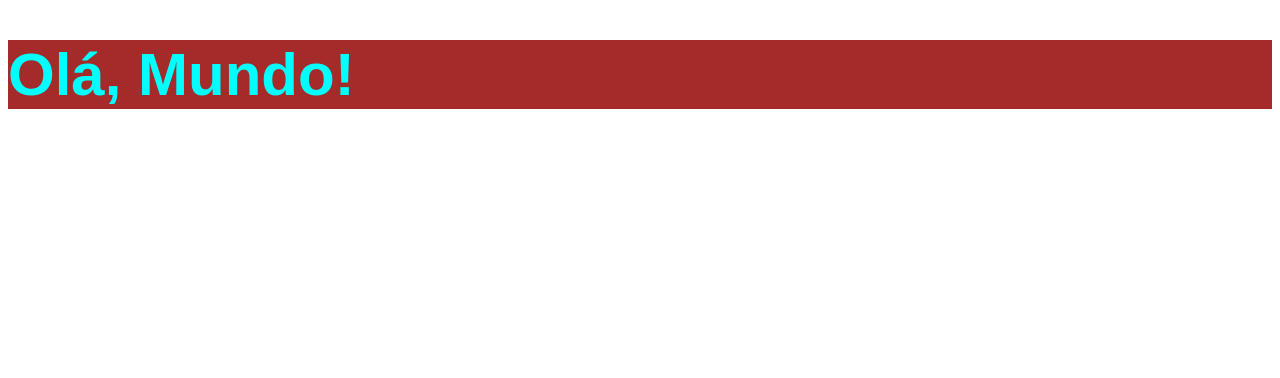
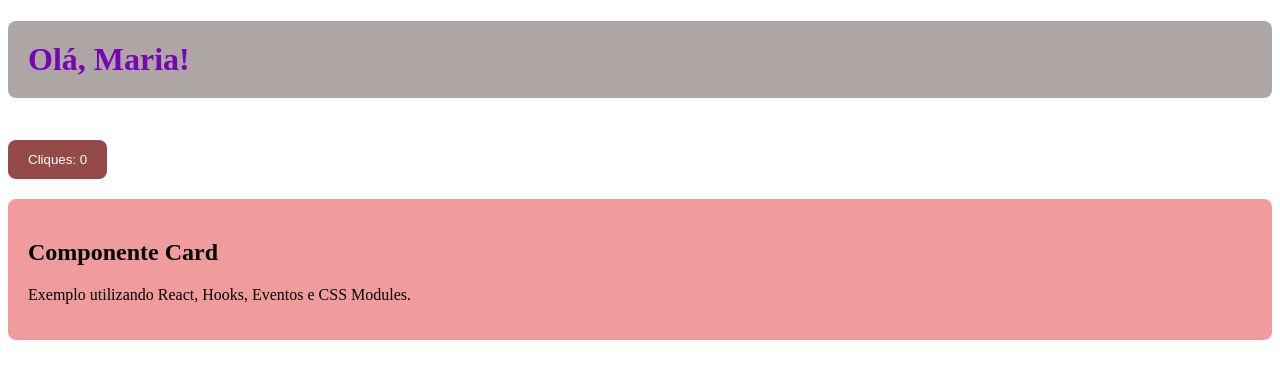
Before and after one commit to Maria-Eduarda-19/IESB-OESTE-FRONTEND, a React (Vite) app in the folder praticas/frontend/chronos-pomodoro/: page / in a window 1280 px wide. Shown: the top 378 px of the page. Built offline with nearby package versions, Linux system fonts and the light colour scheme.

Commit message:
Adicionar exemplos de react e css modules

```diff
--- a/praticas/frontend/chronos-pomodoro/src/components/Heading.module.css
+++ b/praticas/frontend/chronos-pomodoro/src/components/Heading.module.css
@@ -1,7 +1,26 @@
 .heading {
-  background-color: brown;
+  background-color: rgb(174, 165, 165);
+  padding: 20px;
+  border-radius: 8px;
+}
+
+.cyanText {
+  color: rgb(119, 5, 180);
+}
+
+.button {
+  background-color: rgb(149, 74, 74);
   color: white;
+  border: none;
+  padding: 12px 20px;
+  border-radius: 8px;
+  cursor: pointer;
+  margin-top: 20px;
 }
-.cyanText {
-  color: cyan;
+
+.card {
+  background-color: #f09c9c;
+  padding: 20px;
+  border-radius: 8px;
+  margin-top: 20px;
 }
--- a/praticas/frontend/chronos-pomodoro/src/components/Heading.tsx
+++ b/praticas/frontend/chronos-pomodoro/src/components/Heading.tsx
@@ -1,7 +1,42 @@
-import styles from "./Heading.module.css";
+import { useState } from 'react';
+import styles from './Heading.module.css';
 
 export function Heading() {
+  // Hook
+  const [contador, setContador] = useState(0);
+
+  // Evento
+  function handleClick() {
+    setContador(contador + 1);
+  }
+
+  // JavaScript
+  const nome = 'Maria';
+
   return (
-    <h1 className={`${styles.heading} ${styles.cyanText}`}>Olá, Mundo!</h1>
+    <div>
+      {/* JSX */}
+      <h1 className={`${styles.heading} ${styles.cyanText}`}>
+        Olá, {nome}!
+      </h1>
+
+      {/* Evento + Hook */}
+      <button
+        className={styles.button}
+        onClick={handleClick}
+      >
+        Cliques: {contador}
+      </button>
+
+      {/* Composição */}
+      <div className={styles.card}>
+        <h2>Componente Card</h2>
+
+        <p>
+          Exemplo utilizando React, Hooks,
+          Eventos e CSS Modules.
+        </p>
+      </div>
+    </div>
   );
 }
--- a/praticas/frontend/chronos-pomodoro/src/main.tsx
+++ b/praticas/frontend/chronos-pomodoro/src/main.tsx
@@ -1,6 +1,6 @@
 import { StrictMode } from "react";
 import { createRoot } from "react-dom/client";
-import App from "./App";
+import { App } from "./App";
 
 createRoot(document.getElementById("root")!).render(
   <StrictMode>
```
Also changed, not shown: praticas/frontend/chronos-pomodoro/src/App.tsx (+3 -6 lines), 1 other file (tests, documents, lock files or other folders).
